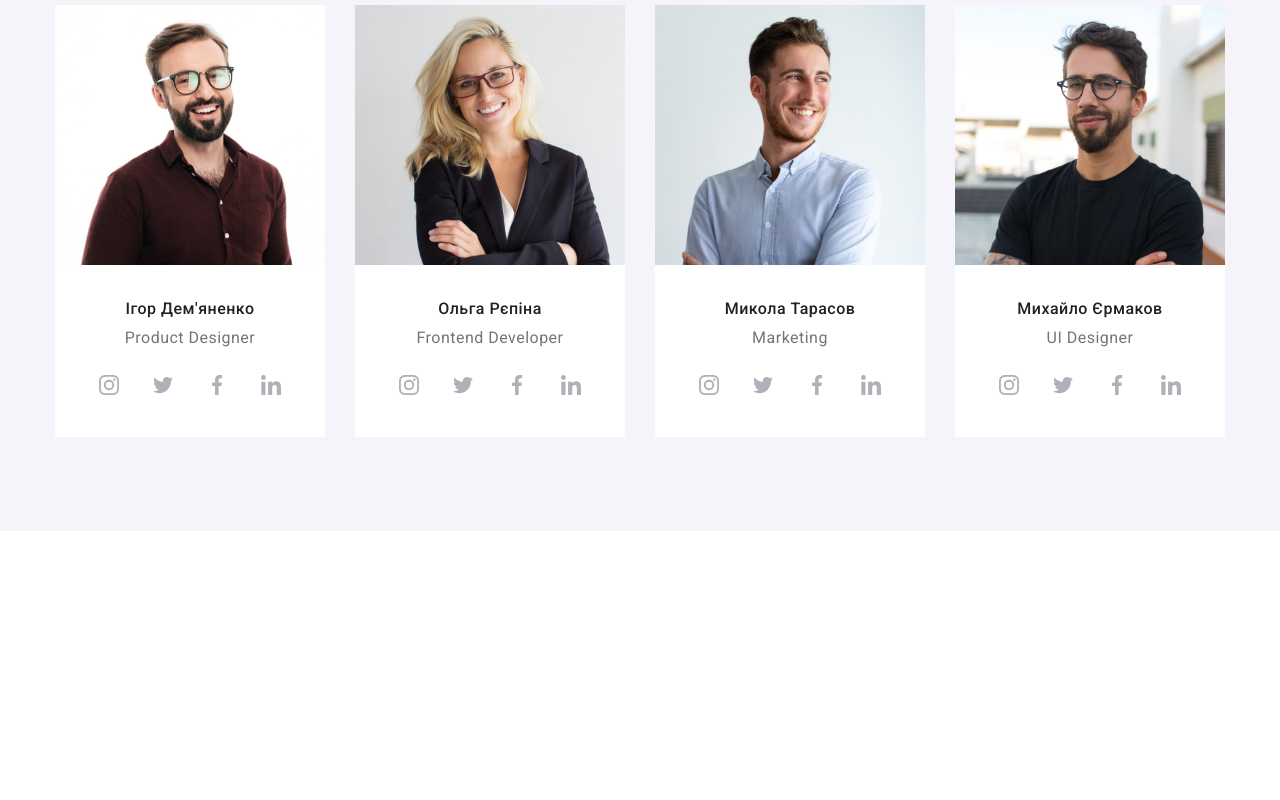
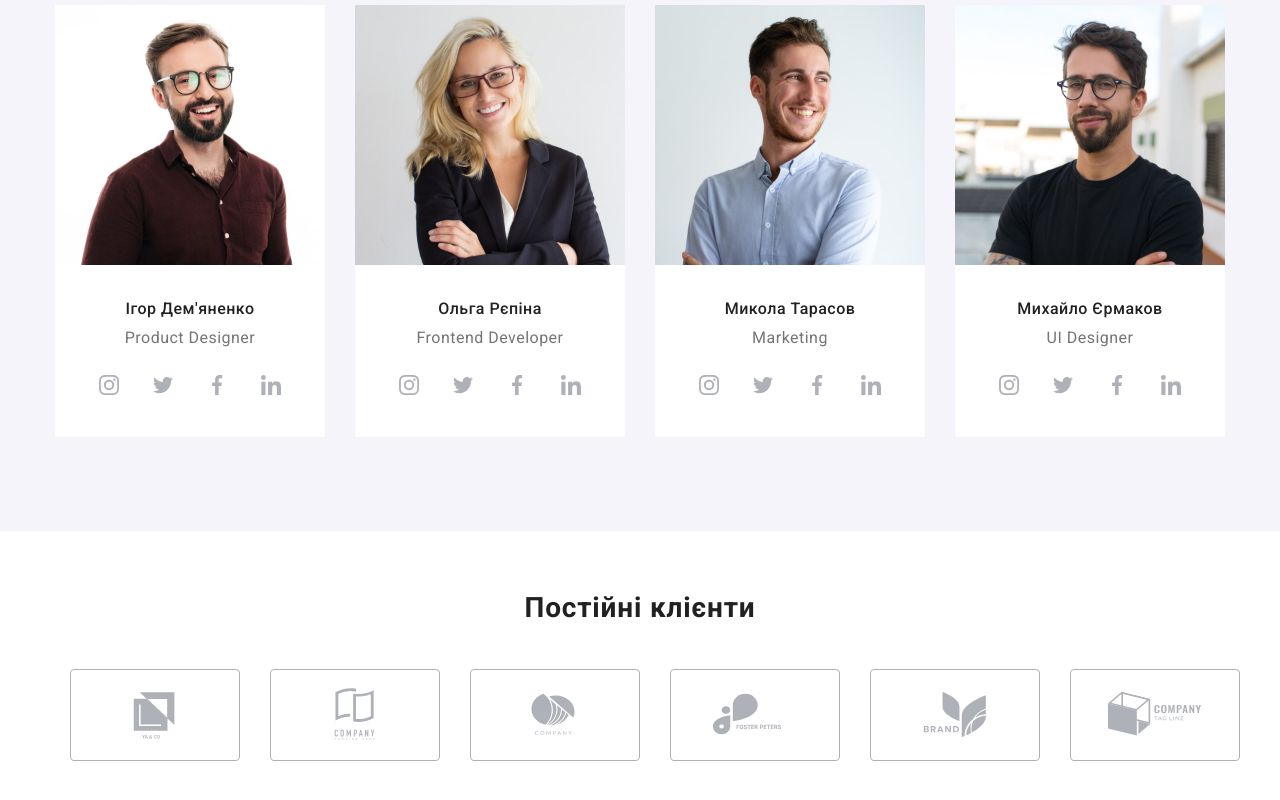
Before and after one commit to Radomanskyi/goit-markup-hw-08, a plain HTML site: page index.html in a window 1280 px wide. Shown: the part 1778-2578 px from the top of the page. Before the commit the page ends 2309 px from the top, so only its background shows below. Drawn offline with nearby package versions, Linux system fonts and the light colour scheme.

Commit message:
DZ 8 clients ready

```diff
--- a/index.html
+++ b/index.html
@@ -347,7 +347,7 @@
 
 <!-- Постійні клієнти -->
 
-<!-- <section class="clients">
+<section class="clients">
     <div class="container">
         <h2 class="clients__title">Постійні клієнти</h2>
         <ul class="clients__list list">
@@ -395,7 +395,7 @@
             </li>
         </ul>
     </div>
-</section> -->
+</section>
 </main>
 
 <!--Підвал-->
--- a/scss/components/_clients.scss
+++ b/scss/components/_clients.scss
@@ -2,18 +2,18 @@
     &__title {
         font-style: normal;
         font-weight: 700;
-        font-size: 36px;
-        line-height: 1.17;
+        font-size: 28px;
+        line-height: 1.18;
         color: var(--main-color);
         text-align: center;
         letter-spacing: 0.03em;
-        margin-bottom: 50px;
-        padding-top: 94px;
+        margin-bottom: 30px;
+        padding-top: 60px;
     }
 
     &__link {
         display: flex;
-        width: 170px;
+        width: 210px;
         height: 92px;
         align-items: center;
         justify-content: center;
@@ -22,6 +22,14 @@
         color: var(--color-svg-clients);
         transition: color 250ms cubic-bezier(0.4, 0, 0.2, 1),
         border 250ms cubic-bezier(0.4, 0, 0.2, 1);
+
+        @media screen and (min-width: $tablet) {
+            width: 226px;
+        }
+
+        @media screen and (min-width: $desktop) {
+            width: 170px;
+        }
     }
 
     &__link:hover, &__link:focus {
@@ -37,9 +45,30 @@
     &__list {
         margin-bottom: 94px;
         display: flex;
+        flex-wrap: wrap;
+        @media screen and (min-width: $tablet) {
+
+        }
+        @media screen and (min-width: $desktop) {
+            flex-wrap: nowrap;
+        }
+    }
+
+    &__item {
+        width: calc((100% - 2 * 30px) / 2);
+        margin: 15px;
+
+        @media screen and (min-width: $tablet) {
+            width: calc((100% - 3 * 30px) / 3);
+            margin: 15px;
+        }
+
+        @media screen and (min-width: $desktop) {
+            width: 270px;
+        }
     }
 
     &__item:not(:last-child) {
-        margin-right: 30px;
+        // margin-right: 30px;
     }
 }
```
Also changed, not shown: css/main.css, css/main.min.css, 2 other files.
